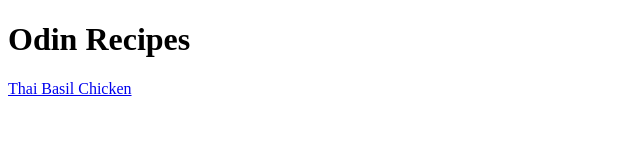
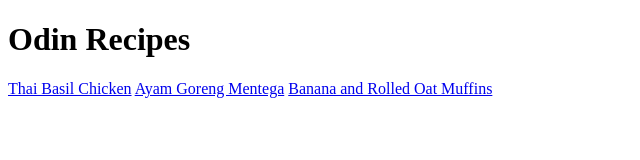
Before and after one commit to aangel-i/odin-recipes, a plain HTML site: page index.html in a window 1280 px wide. Shown: the whole page, without its empty margins (0-640 px from the left). Drawn offline with Linux system fonts and the light colour scheme.

Commit message:
updated index.html

```diff
--- a/index.html
+++ b/index.html
@@ -9,6 +9,8 @@
 
 <body>
     <h1>Odin Recipes</h1>
-    <a href="./recipes/thai-basil-chicken.html">Thai Basil Chicken </a>
+    <a href="./recipes/thai-basil-chicken.html">Thai Basil Chicken</a>
+    <a href="./recipes/ayam-goreng-mentega.html">Ayam Goreng Mentega</a>
+    <a href="./recipes/banana-oat-muffins.html">Banana and Rolled Oat Muffins</a>
 </body>
 </html>
```
